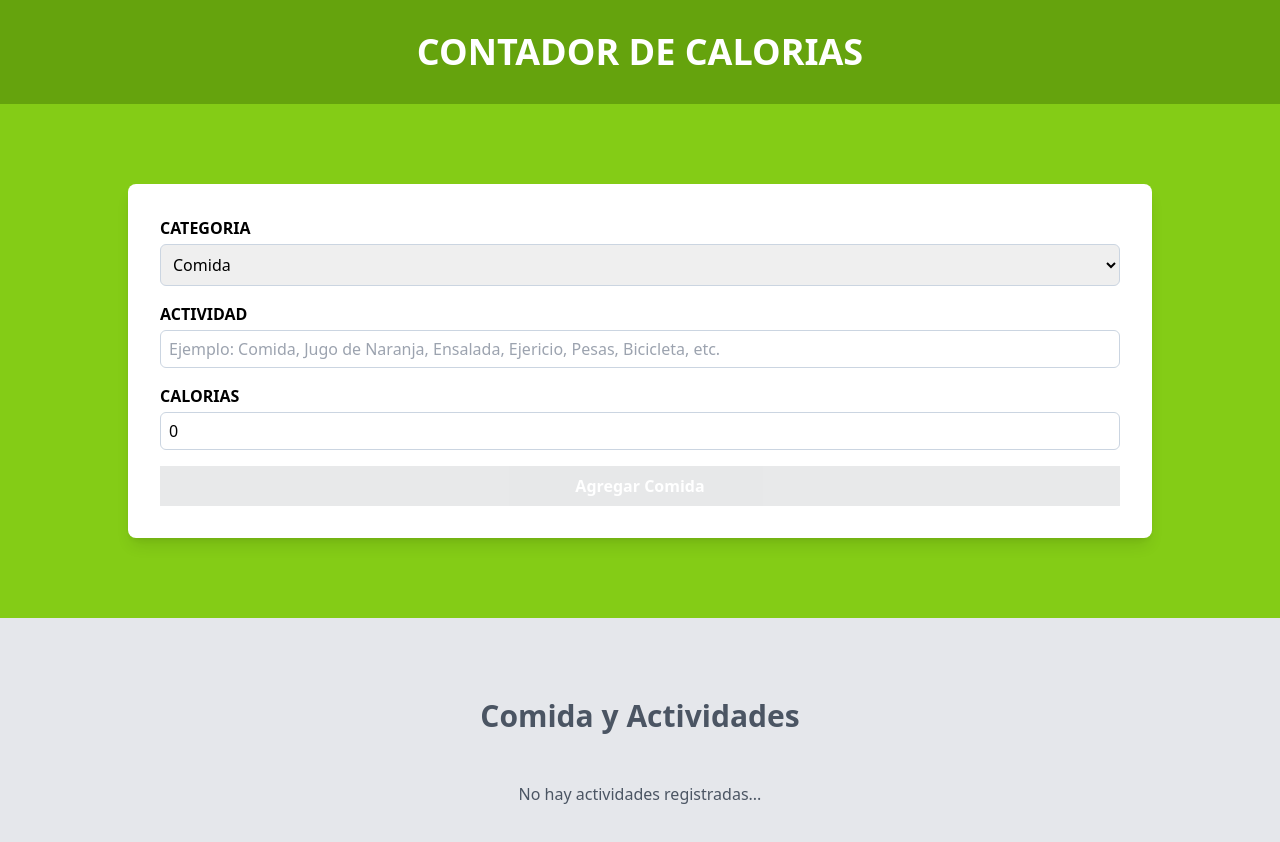
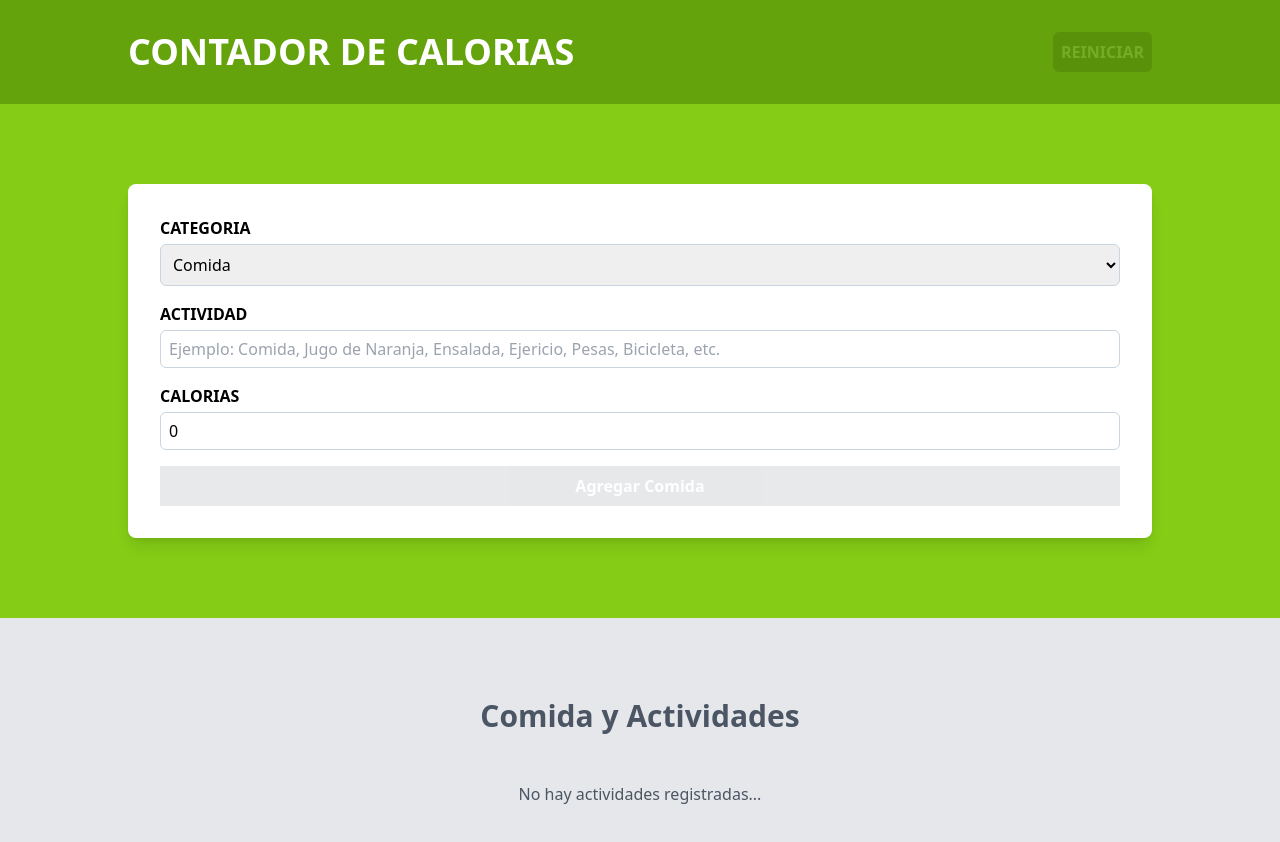
Before and after one commit to JmAtochePascual/ContadorCalorias-React-TS, a React (Vite) app: page / in a window 1280 px wide. Shown: the top 842 px of the page. Built offline with nearby package versions, Linux system fonts and the light colour scheme.

Commit message:
feat: :sparkles: Reinicia la app
Implementa la lógica para reiniciar la app y reiniciar el localStorage

```diff
--- a/src/App.tsx
+++ b/src/App.tsx
@@ -10,7 +10,10 @@ function App() {
 
   return (
     <>
-      <Header />
+      <Header
+        activities={state.activities}
+        dispatch={dispatch}
+      />
 
       <Form
         dispatch={dispatch}
--- a/src/component/Header.tsx
+++ b/src/component/Header.tsx
@@ -1,9 +1,26 @@
+import { Dispatch } from "react"
+import { ActivityAction } from "../reducer/actividadReducer"
+import { TActivity } from "../types"
 
-const Header = () => {
+type HeaderProps = {
+  activities: TActivity[],
+  dispatch: Dispatch<ActivityAction>,
+}
+
+const Header = ({ activities, dispatch }: HeaderProps) => {
+  const isEmtpy = activities.length === 0;
+
   return (
     <header className="bg-lime-600">
-      <div className="w-11/12 max-w-5xl mx-auto p-8">
+      <div className="w-11/12 max-w-5xl mx-auto py-8 flex flex-col gap-4 md:flex-row md:justify-between md:items-center">
         <h1 className="text-4xl text-center font-bold text-white uppercase">Contador de Calorias</h1>
+
+        <button
+          disabled={isEmtpy}
+          onClick={() => dispatch({ type: 'reset' })}
+          className="p-2 inline-block font-bold uppercase rounded-md text-white bg-black disabled:opacity-10 disabled:cursor-not-allowed">
+          reiniciar
+        </button>
       </div>
     </header>
   )
--- a/src/reducer/actividadReducer.ts
+++ b/src/reducer/actividadReducer.ts
@@ -3,7 +3,8 @@ import { TActivity } from "../types"
 export type ActivityAction =
   { type: 'save-activity', payload: { newActivity: TActivity } } |
   { type: 'set-activeId', payload: { id: TActivity['id'] } } |
-  { type: 'delete-activity', payload: { id: TActivity['id'] } }
+  { type: 'delete-activity', payload: { id: TActivity['id'] } } |
+  { type: 'reset' }
 
 
 export type TActivityState = {
@@ -57,5 +58,14 @@ export const activityReducer = (state: TActivityState = initialState, accion: Ac
     }
   }
 
+  if (accion.type === 'reset') {
+    localStorage.removeItem('activitiesTS');
+
+    return {
+      activities: [],
+      activeId: ''
+    }
+  }
+
   return state;
 }
```
